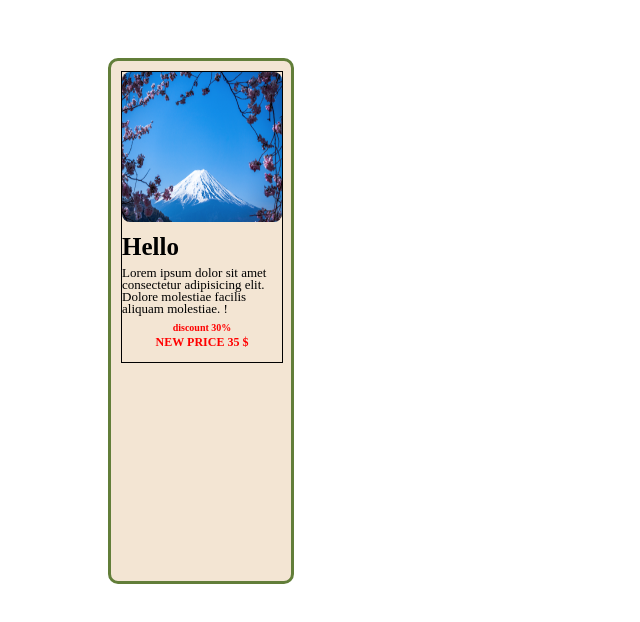
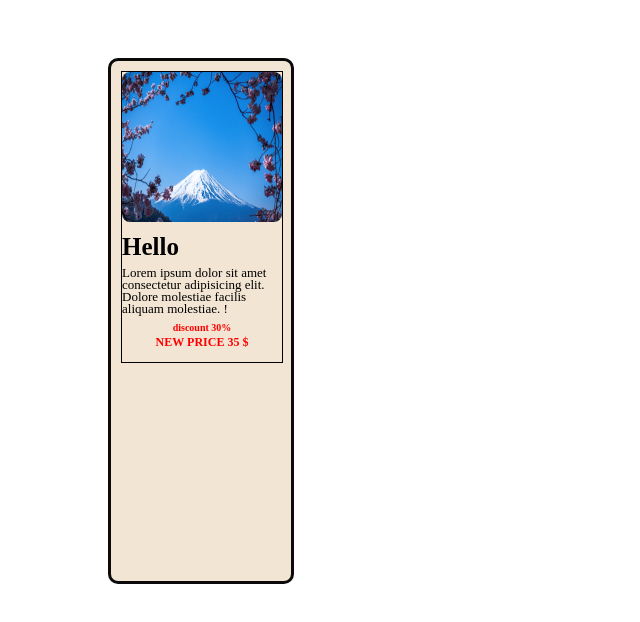
Before and after one commit to mokka-net/1111, a plain HTML site: page index.html in a window 1280 px wide. Shown: the whole page, without its empty margins (0-640 px from the left). Drawn offline with Linux system fonts and the light colour scheme.

Commit message:
2 commit

```diff
--- a/style.css
+++ b/style.css
@@ -1,5 +1,5 @@
 .card {
-    border: 3px solid rgb(98, 126, 57);
+    border: 3px solid rgb(10, 10, 10);
     background-color: rgb(243, 229, 211);
     border-radius: 10px;
     width: 180px;
```
